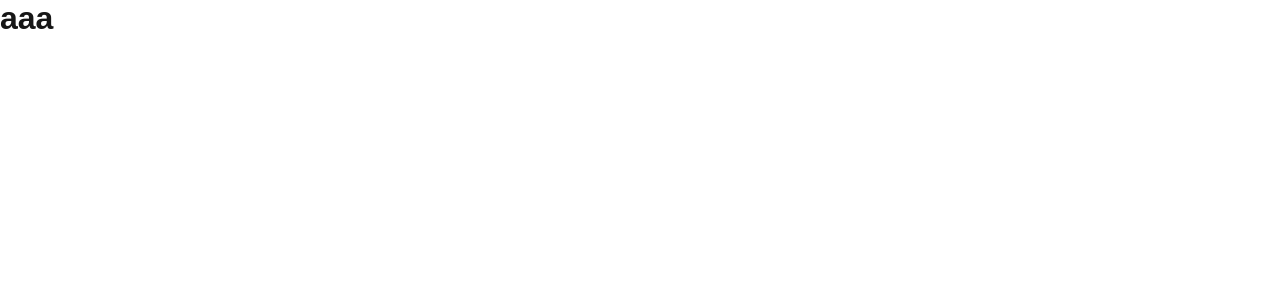
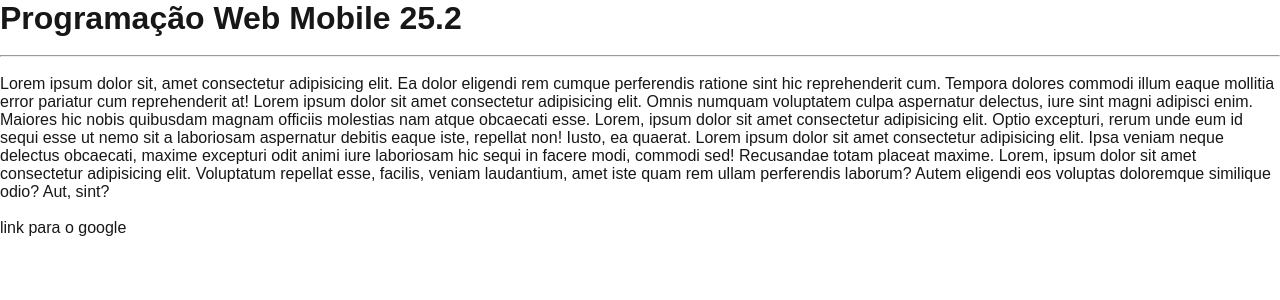
Before and after one commit to nunnowdc/Pwm-2025-2, a Next.js app in the folder ex01-next/: page / in a window 1280 px wide. Shown: the top 300 px of the page. Built offline with nearby package versions, Linux system fonts and the light colour scheme.

Commit message:
Mudança no codigo

```diff
--- a/ex01-next/app/page.js
+++ b/ex01-next/app/page.js
@@ -4,7 +4,13 @@
 export default function Home() {
   return (
     <div>
-      <h1> aaa </h1>
+      <h1> Programação Web Mobile 25.2 </h1>
+      <br />
+      <hr></hr>
+      <br />
+      <p>Lorem ipsum dolor sit, amet consectetur adipisicing elit. Ea dolor eligendi rem cumque perferendis ratione sint hic reprehenderit cum. Tempora dolores commodi illum eaque mollitia error pariatur cum reprehenderit at! Lorem ipsum dolor sit amet consectetur adipisicing elit. Omnis numquam voluptatem culpa aspernatur delectus, iure sint magni adipisci enim. Maiores hic nobis quibusdam magnam officiis molestias nam atque obcaecati esse. Lorem, ipsum dolor sit amet consectetur adipisicing elit. Optio excepturi, rerum unde eum id sequi esse ut nemo sit a laboriosam aspernatur debitis eaque iste, repellat non! Iusto, ea quaerat. Lorem ipsum dolor sit amet consectetur adipisicing elit. Ipsa veniam neque delectus obcaecati, maxime excepturi odit animi iure laboriosam hic sequi in facere modi, commodi sed! Recusandae totam placeat maxime. Lorem, ipsum dolor sit amet consectetur adipisicing elit. Voluptatum repellat esse, facilis, veniam laudantium, amet iste quam rem ullam perferendis laborum? Autem eligendi eos voluptas doloremque similique odio? Aut, sint?</p>
+      <br />
+      <a href="https://www.google.com/?hl=pt_BR">link para o google</a>
     </div>
   );
 }
```
